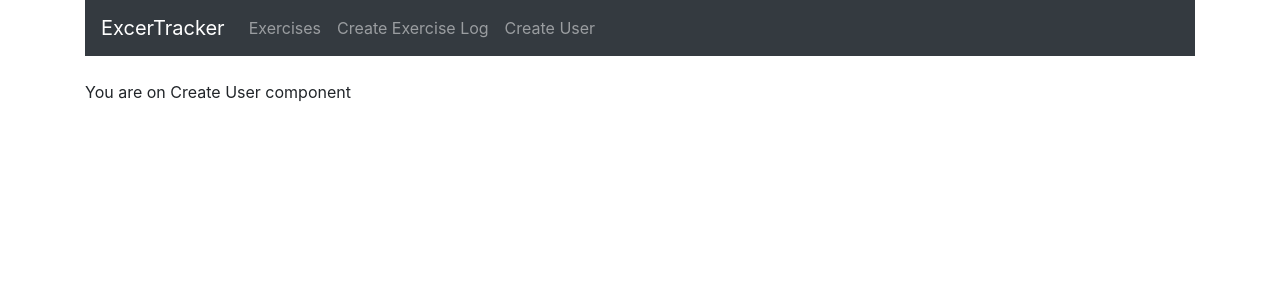
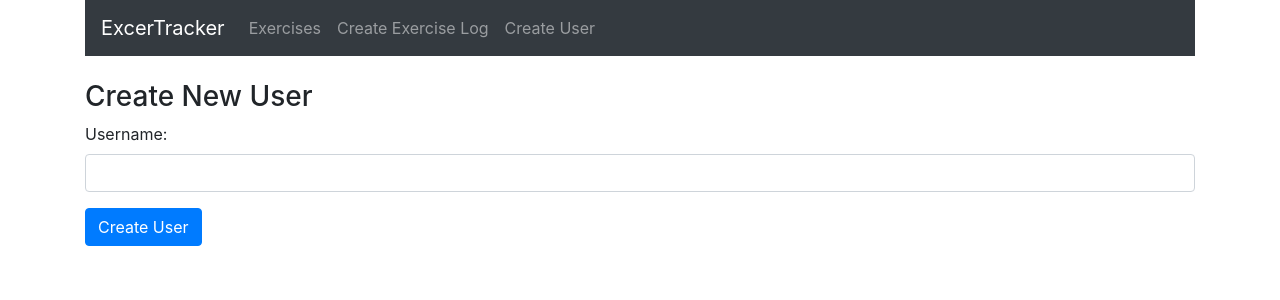
Before and after one commit to Adithya2018/MERN-Exercise-Tracker, a React (Create React App) app in the folder mern-exercise-tracker/: page /user in a window 1280 px wide. Shown: the top 300 px of the page. Built offline with nearby package versions, Linux system fonts and the light colour scheme.

Commit message:
15th commit

```diff
--- a/mern-exercise-tracker/src/components/create-user.component.js
+++ b/mern-exercise-tracker/src/components/create-user.component.js
@@ -37,7 +37,21 @@
     render(){
         return(
             <div>
-                <p>You are on Create User component</p>
+                <h3>Create New User</h3>
+                <form onSubmit={this.onSubmit}>
+                    <div className="form-group">
+                        <label>Username: </label>
+                        <input type="text"
+                            required
+                            className="form-control"
+                            value={this.state.username}
+                            onChange={this.onChangeUsername}
+                        />
+                    </div>
+                    <div className="form-group">
+                        <input type="submit" value="Create User" className="btn btn-primary"/>
+                    </div>
+                </form>
             </div>
         );
     }
```
Also changed, not shown: 1 other file (tests, documents, lock files or other folders).
